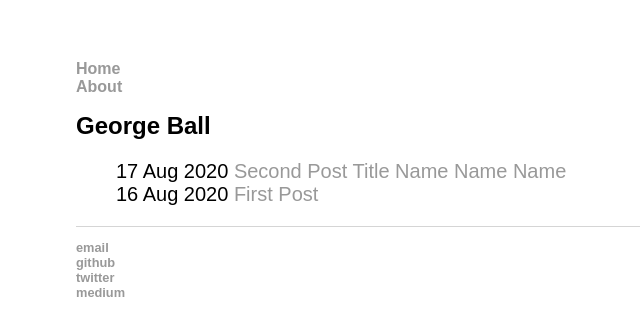
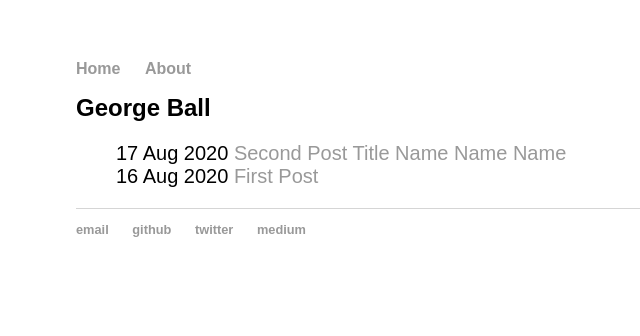
Before and after one commit to georgeball95/georgeball95.github.io, a Jekyll site: the page built from index.html, in a window 1280 px wide. Shown: the top 336 px of the page, without its empty margins (116-756 px from the left). Built offline with Jekyll 4.4.1, drawn with Linux system fonts in a browser that asks for light colours.

Commit message:
Update main.css

```diff
--- a/css/main.css
+++ b/css/main.css
@@ -10,6 +10,7 @@ nav ul, footer ul {
 }
 nav ul li, footer ul li {
     font-family:'Liberation Sans','Helvetica', 'Arial', 'Sans-Serif';
+    display: inline;
     margin-right: 20px;
 }
 a {
@@ -45,6 +46,7 @@ ul.posts {
 
 ul.posts li {
     font-family:'Liberation Sans','Helvetica', 'Arial', 'Sans-Serif';
+    padding-left:0;
     list-style: none;
 }
 
```
